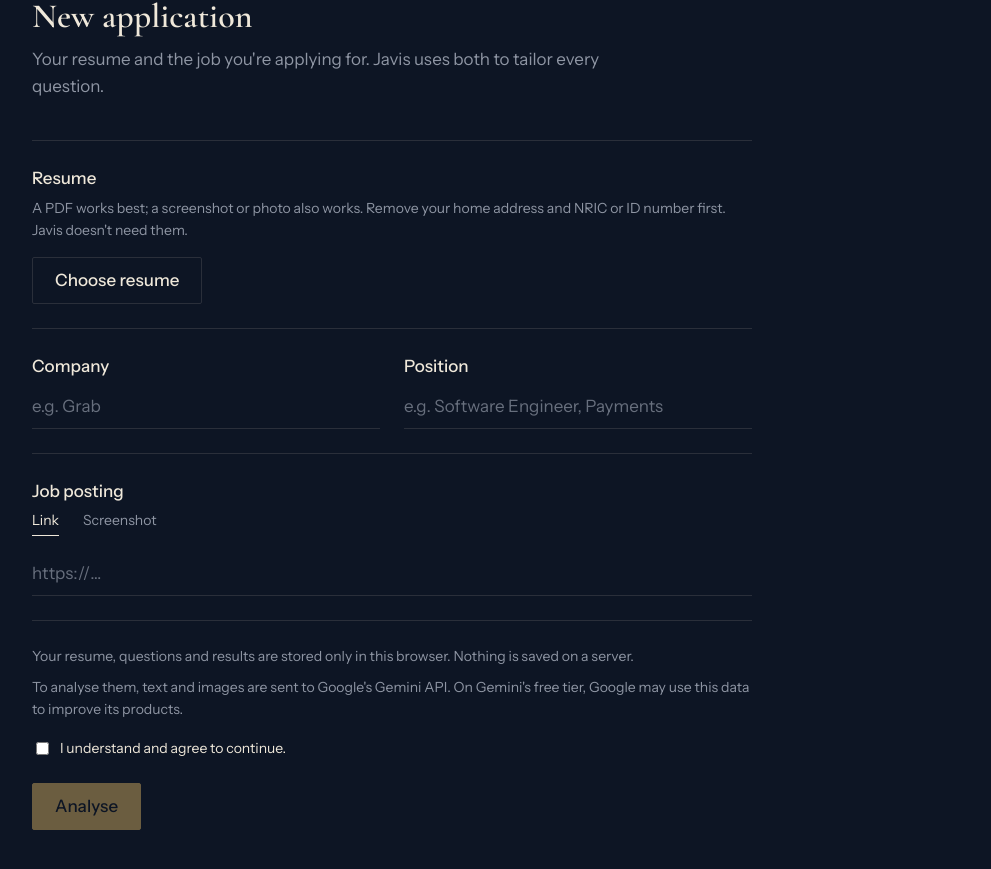
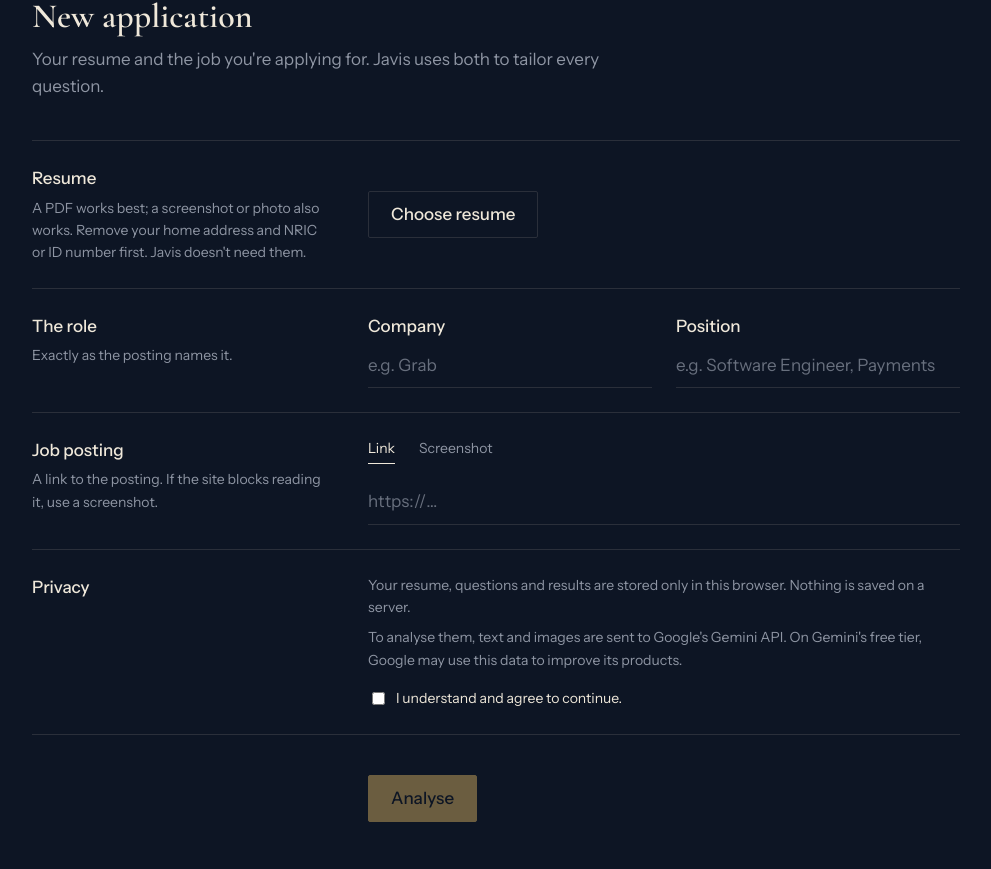
Before and after one commit to Shaunnnn/javis, a Next.js app: page /new in a window 1280 px wide. Shown: the part 159-1028 px from the top of the page, without its empty margins (144-1135 px from the left). Built offline with nearby package versions, Linux system fonts and the light colour scheme.

Commit message:
Step 2: upload, job details and analysis; wide layout; Safari pdf fix

```diff
--- a/app/new/new.module.css
+++ b/app/new/new.module.css
@@ -1,7 +1,9 @@
-.form { margin-top: var(--space-5); max-width: 720px; }
-.field { padding: var(--space-4) 0; border-top: var(--line); }
+.form { margin-top: var(--space-5); }
+/* Wide form: label and hint on the left, the control on the right. */
+.field, .submit { display: grid; grid-template-columns: minmax(200px, 1fr) 2fr; gap: var(--space-5); padding: var(--space-4) 0; border-top: var(--line); }
+.submit { border-top: var(--line); padding-top: var(--space-5); }
 .label { display: block; font-weight: 500; margin-bottom: var(--space-1); }
-.hint { font-size: var(--text-sm); color: var(--muted); margin: 0 0 var(--space-3); }
+.hint { font-size: var(--text-sm); color: var(--muted); margin: 0; max-width: 34ch; }
 .row { display: grid; grid-template-columns: 1fr 1fr; gap: var(--space-4); }
 
 .input {
@@ -30,4 +32,8 @@
 
 .status { margin-top: var(--space-3); font-size: var(--text-sm); color: var(--brass-light); }
 
-@media (max-width: 560px) { .row { grid-template-columns: 1fr; gap: 0; } }
+@media (max-width: 760px) {
+  .field, .submit { grid-template-columns: 1fr; gap: var(--space-3); }
+  .submit > span { display: none; }
+}
+@media (max-width: 560px) { .row { grid-template-columns: 1fr; gap: var(--space-3); } }
--- a/app/new/page.js
+++ b/app/new/page.js
@@ -108,12 +108,19 @@ export default function NewApplication() {
 
       <form className={s.form} onSubmit={analyse}>
         <div className={s.field}>
+          <div>
             <span className={s.label}>Resume</span>
             <p className={s.hint}>A PDF works best; a screenshot or photo also works. Remove your home address and NRIC or ID number first. Javis doesn't need them.</p>
+          </div>
           <FilePicker id="resume" accept="application/pdf,image/*" file={resume} onChange={setResume} label="Choose resume" />
         </div>
 
-        <div className={`${s.field} ${s.row}`}>
+        <div className={s.field}>
+          <div>
+            <span className={s.label}>The role</span>
+            <p className={s.hint}>Exactly as the posting names it.</p>
+          </div>
+          <div className={s.row}>
           <div>
             <label className={s.label} htmlFor="company">Company</label>
             <input id="company" className={s.input} value={company} onChange={(e) => setCompany(e.target.value)} placeholder="e.g. Grab" autoComplete="organization" />
@@ -123,9 +130,14 @@ export default function NewApplication() {
             <input id="position" className={s.input} value={position} onChange={(e) => setPosition(e.target.value)} placeholder="e.g. Software Engineer, Payments" />
           </div>
           </div>
+        </div>
 
         <div className={s.field}>
+          <div>
             <span className={s.label}>Job posting</span>
+            <p className={s.hint}>A link to the posting. If the site blocks reading it, use a screenshot.</p>
+          </div>
+          <div>
           <div className={s.tabs} role="tablist">
             {["link", "screenshot"].map((m) => (
               <button key={m} type="button" role="tab" aria-selected={jobMode === m}
@@ -141,8 +153,11 @@ export default function NewApplication() {
           )}
           {linkNotice && jobMode === "screenshot" && <p className={s.notice}>{linkNotice}</p>}
           </div>
+        </div>
 
-        <div className={`${s.field} ${s.privacy}`}>
+        <div className={s.field}>
+          <span className={s.label}>Privacy</span>
+          <div className={s.privacy}>
           <p>Your resume, questions and results are stored only in this browser. Nothing is saved on a server.</p>
           <p>To analyse them, text and images are sent to Google's Gemini API. On Gemini's free tier, Google may use this data to improve its products.</p>
           <label className={s.check}>
@@ -150,10 +165,16 @@ export default function NewApplication() {
             <span>I understand and agree to continue.</span>
           </label>
           </div>
+        </div>
 
+        <div className={s.submit}>
+          <span />
+          <div>
             <button className="btn btn-primary" type="submit" disabled={!ready}>Analyse</button>
             {status && <p className={s.status} role="status">{status}</p>}
             {error && <p className={u.error} role="alert">{error}</p>}
+          </div>
+        </div>
       </form>
     </main>
   );
--- a/app/ui.module.css
+++ b/app/ui.module.css
@@ -10,7 +10,8 @@
 
 /* Reading width: long text stays comfortable even on wide screens. */
 .read { max-width: 68ch; }
-.narrow { max-width: 720px; }
+/* Narrow page (forms, reading): header and content share the same edges. */
+.shellNarrow { composes: shell; max-width: 752px; }
 
 /* Two columns that compare side by side, stacked on small screens. */
 .columns { display: grid; grid-template-columns: 1fr 1fr; column-gap: var(--space-5); }
```
Lines whose indentation alone changed are shown as unchanged.
